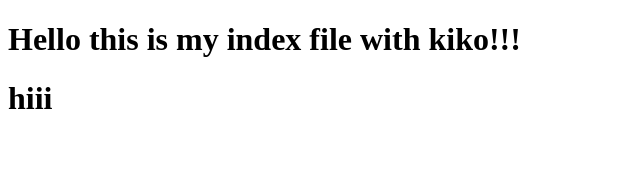
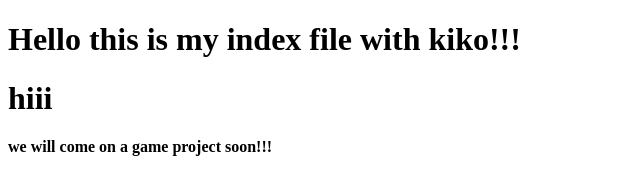
Before and after one commit to chidibest111/mykiko, a plain HTML site: page index.html in a window 1280 px wide. Shown: the whole page, without its empty margins (0-640 px from the left). Drawn offline with Linux system fonts and the light colour scheme.

Commit message:
yes am getting better

```diff
--- a/index.html
+++ b/index.html
@@ -9,5 +9,6 @@
 <body>
    <h1>Hello this is my index file with kiko!!!</h1>
     <h1>hiii</h1>
+    <h4>we will come on a game project soon!!!</h4>
 </body>
 </html>
```
